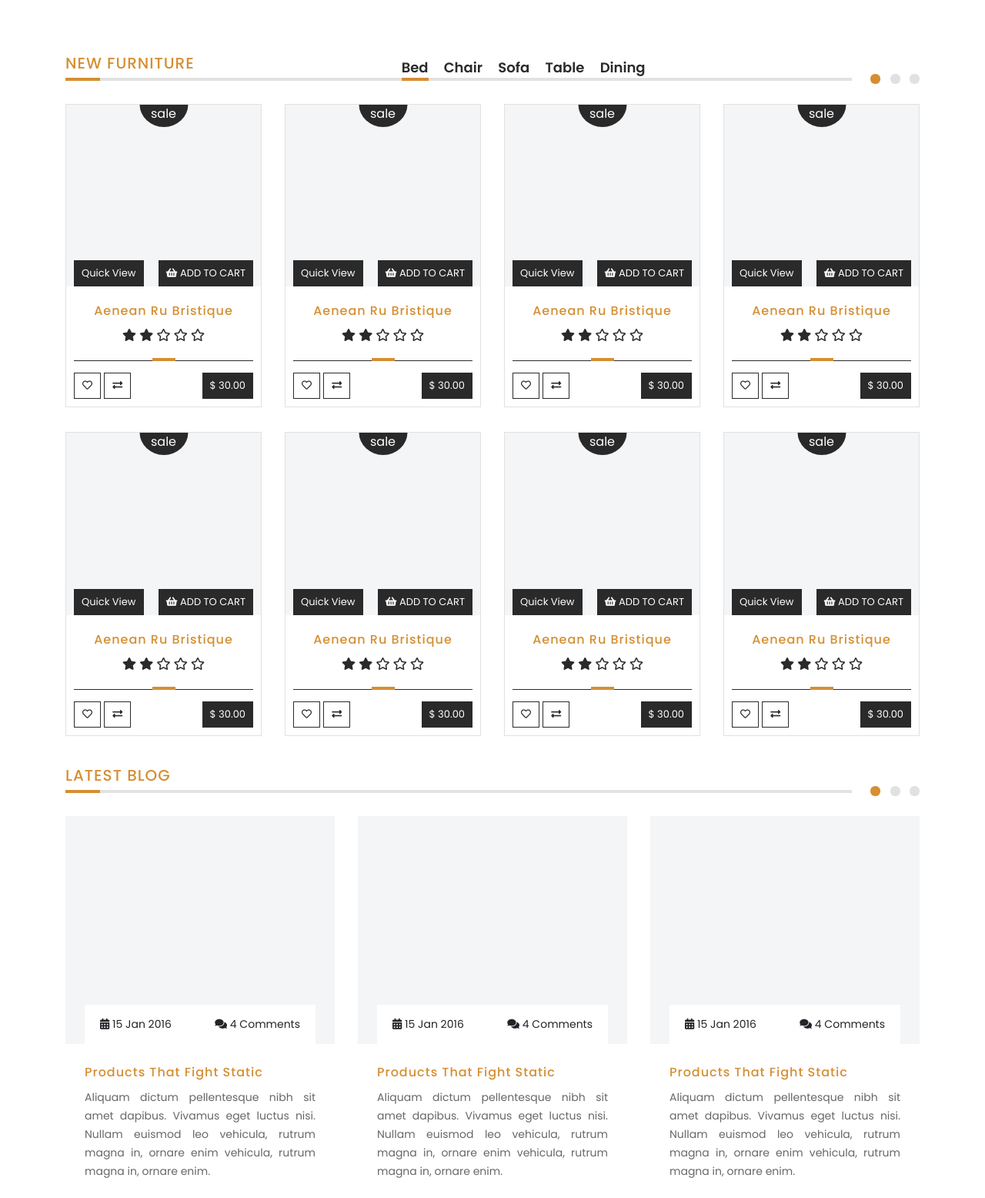
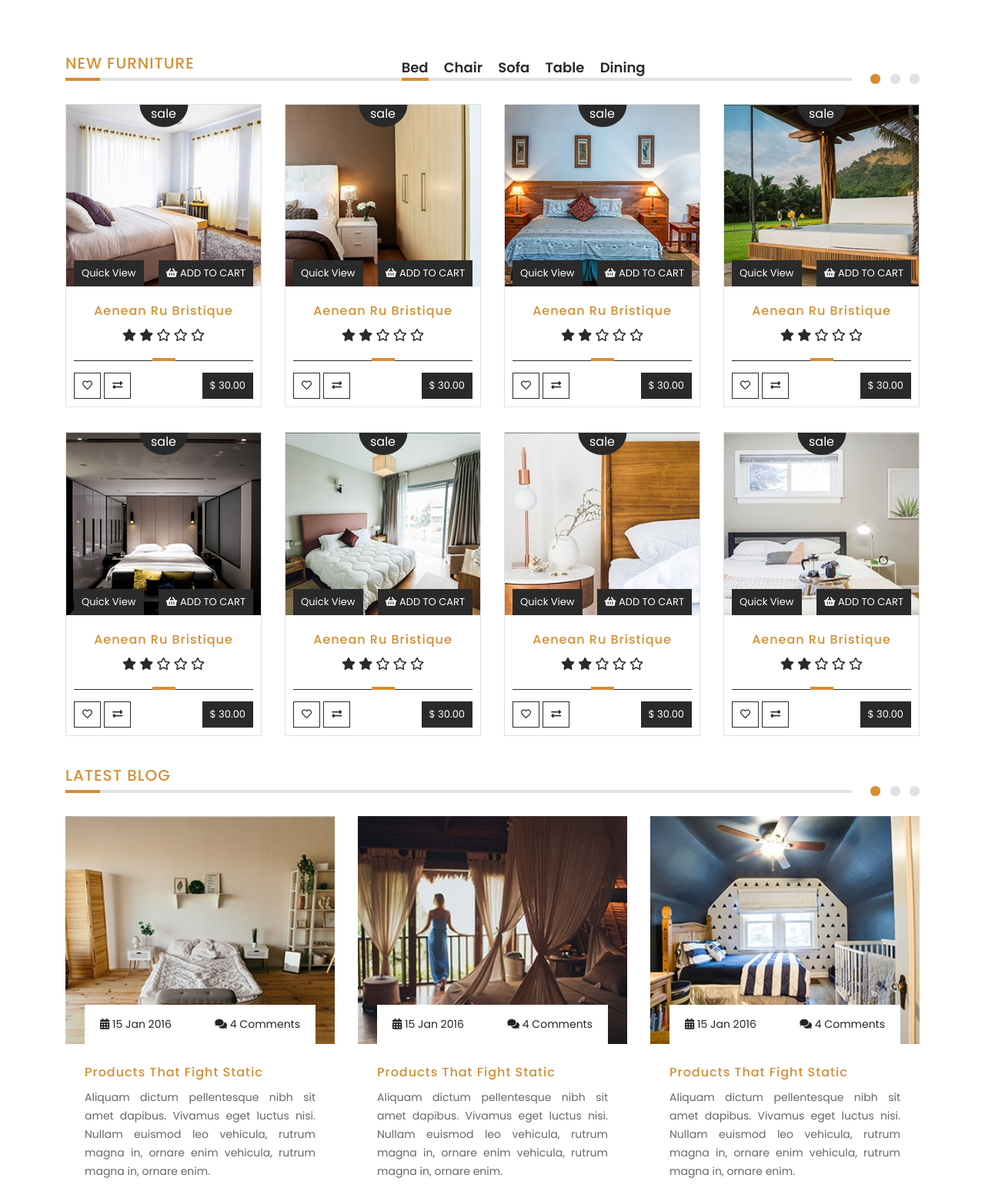
Before and after one commit to matwjablonski/kodilla-wdp-1906-02, a website built with Parcel: page src/index.html in a window 1280 px wide. Shown: the part 540-2096 px from the top of the page at 77% size. Built offline with nearby package versions, Linux system fonts and the light colour scheme.

Commit message:
Add images for products and blogs

```diff
--- a/src/partials/50_section-products.html
+++ b/src/partials/50_section-products.html
@@ -24,7 +24,7 @@
     <div class="row">
       <div class="col-3">
         <div class="product-box">
-          <div class="photo">
+          <div class="photo bed-photo-1">
             <div class="sale">sale</div>
             <div class="buttons">
               <a href="#" class="btn-main-small">Quick View</a>
@@ -52,7 +52,7 @@
       </div>
       <div class="col-3">
         <div class="product-box">
-          <div class="photo">
+          <div class="photo bed-photo-2">
             <div class="sale">sale</div>
             <div class="buttons">
               <a href="#" class="btn-main-small">Quick View</a>
@@ -80,7 +80,7 @@
       </div>
       <div class="col-3">
         <div class="product-box">
-          <div class="photo">
+          <div class="photo bed-photo-3">
             <div class="sale">sale</div>
             <div class="buttons">
               <a href="#" class="btn-main-small">Quick View</a>
@@ -108,7 +108,7 @@
       </div>
       <div class="col-3">
         <div class="product-box">
-          <div class="photo">
+          <div class="photo bed-photo-4">
             <div class="sale">sale</div>
             <div class="buttons">
               <a href="#" class="btn-main-small">Quick View</a>
@@ -136,7 +136,7 @@
       </div>
       <div class="col-3">
         <div class="product-box">
-          <div class="photo">
+          <div class="photo bed-photo-5">
             <div class="sale">sale</div>
             <div class="buttons">
               <a href="#" class="btn-main-small">Quick View</a>
@@ -164,7 +164,7 @@
       </div>
       <div class="col-3">
         <div class="product-box">
-          <div class="photo">
+          <div class="photo bed-photo-6">
             <div class="sale">sale</div>
             <div class="buttons">
               <a href="#" class="btn-main-small">Quick View</a>
@@ -192,7 +192,7 @@
       </div>
       <div class="col-3">
         <div class="product-box">
-          <div class="photo">
+          <div class="photo bed-photo-7">
             <div class="sale">sale</div>
             <div class="buttons">
               <a href="#" class="btn-main-small">Quick View</a>
@@ -220,7 +220,7 @@
       </div>
       <div class="col-3">
         <div class="product-box">
-          <div class="photo">
+          <div class="photo bed-photo-8">
             <div class="sale">sale</div>
             <div class="buttons">
               <a href="#" class="btn-main-small">Quick View</a>
--- a/src/partials/70_section-blog-posts.html
+++ b/src/partials/70_section-blog-posts.html
@@ -16,7 +16,7 @@
     <div class="row">
       <div class="col-4">
         <div class="post-box">
-          <div class="cover">
+          <div class="cover blog-photo-1">
             <div class="details">
               <div class="date"><i class="fas fa-calendar-alt"></i> 15 Jan 2016</div>
               <div class="comments"><i class="fas fa-comments"></i> 4 Comments</div>
@@ -35,7 +35,7 @@
       </div>
       <div class="col-4">
         <div class="post-box">
-          <div class="cover">
+          <div class="cover blog-photo-2">
             <div class="details">
               <div class="date"><i class="fas fa-calendar-alt"></i> 15 Jan 2016</div>
               <div class="comments"><i class="fas fa-comments"></i> 4 Comments</div>
@@ -54,7 +54,7 @@
       </div>
       <div class="col-4">
         <div class="post-box">
-          <div class="cover">
+          <div class="cover blog-photo-3">
             <div class="details">
               <div class="date"><i class="fas fa-calendar-alt"></i> 15 Jan 2016</div>
               <div class="comments"><i class="fas fa-comments"></i> 4 Comments</div>
--- a/src/sass/components/_post-box.scss
+++ b/src/sass/components/_post-box.scss
@@ -1,3 +1,8 @@
+@for $i from 1 through 3 {
+  .blog-photo-#{$i} {
+    background-image: url("/images/blog#{$i}.jpg");
+  }
+}
 .post-box {
   margin-bottom: 2rem;
 
--- a/src/sass/components/_product-box.scss
+++ b/src/sass/components/_product-box.scss
@@ -1,3 +1,8 @@
+@for $i from 1 through 8 {
+  .bed-photo-#{$i} {
+    background-image: url("/images/bed#{$i}.jpg");
+  }
+}
 .product-box {
   background-color: #ffffff;
   border: 1px solid #e1e1e1;
@@ -8,7 +13,7 @@
     padding: 80% 10px 0 10px;
     background: {
       color: #f4f5f7;
-      size: contain;
+      size: cover;
       position: center;
       repeat: no-repeat;
     }
--- a/src/scripts/app.js
+++ /dev/null
@@ -1 +0,0 @@
-console.log('hello');
```
Also changed, not shown: src/images/bed1.jpg (added), src/images/bed2.jpg (added), src/images/bed3.jpg (added), src/images/bed4.jpg (added), src/images/bed5.jpg (added), src/images/bed6.jpg (added), src/images/bed7.jpg (added), src/images/bed8.jpg (added), src/images/blog1.jpg (added), src/images/blog2.jpg (added), src/images/blog3.jpg (added), 1 other file.
